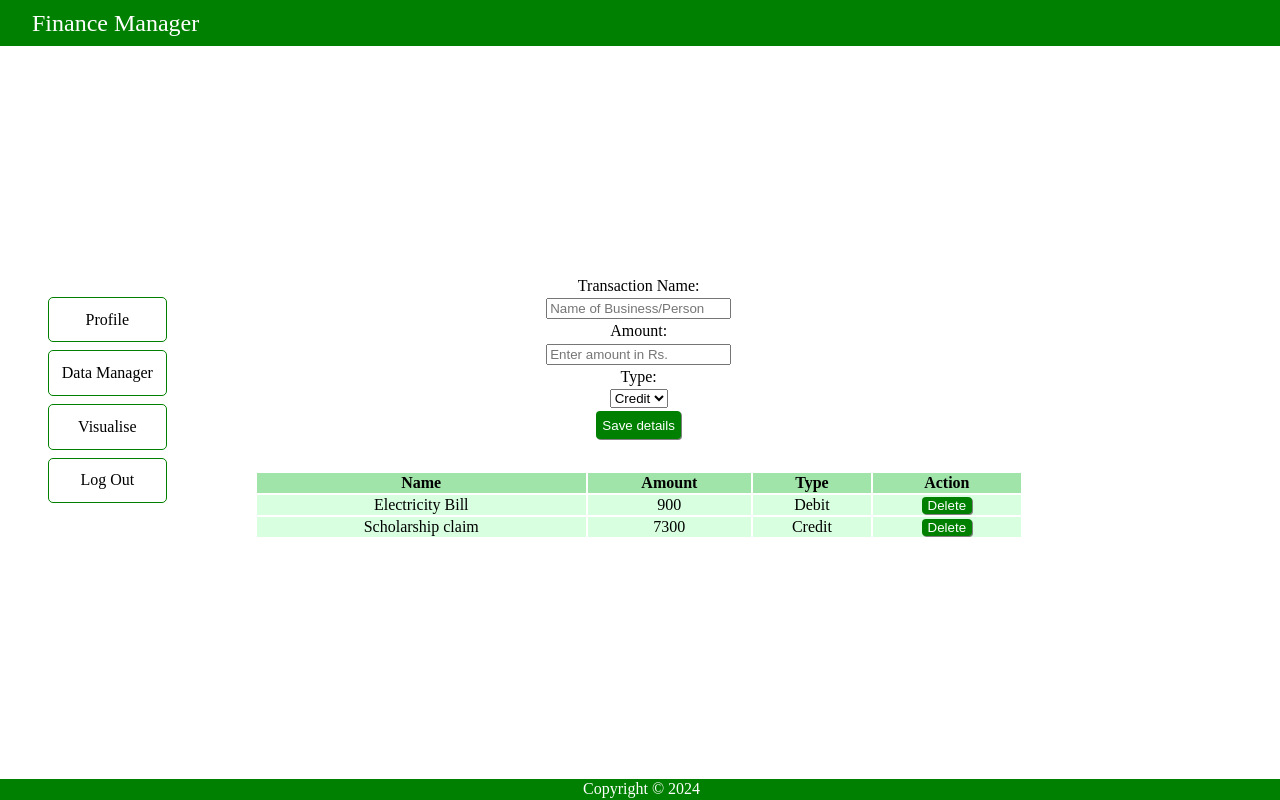
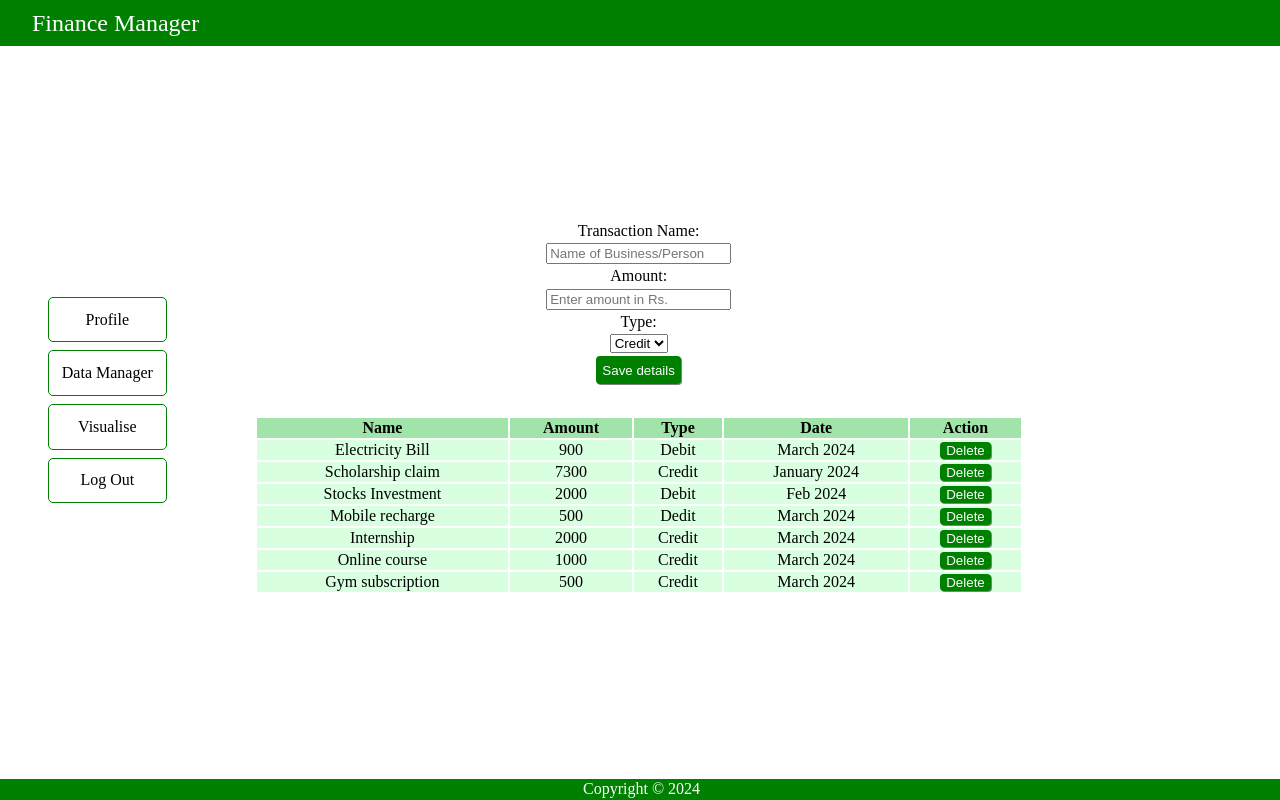
Before and after one commit to singhkailash9/finance-manager, a React (Create React App) app: page / in a window 1280 px wide. Built offline with nearby package versions, Linux system fonts and the light colour scheme.

Commit message:
Update visual component

```diff
--- a/src/Components/UserDetails.tsx
+++ b/src/Components/UserDetails.tsx
@@ -35,6 +35,7 @@ const UserDetails = () => {
                         <th>Name</th>
                         <th>Amount</th>
                         <th>Type</th>
+                        <th>Date</th>
                         <th>Action</th>
                     </tr>
                 </thead>
@@ -43,12 +44,49 @@ const UserDetails = () => {
                         <td>Electricity Bill</td>
                         <td>900</td>
                         <td>Debit</td>
+                        <td>March 2024</td>
                         <td><button onClick={handleDelete}>Delete</button></td>
                     </tr>
                     <tr className="finance-table-data">
                         <td>Scholarship claim</td>
                         <td>7300</td>
                         <td>Credit</td>
+                        <td>January 2024</td>
+                        <td><button onClick={handleDelete}>Delete</button></td>
+                    </tr>
+                    <tr className="finance-table-data">
+                        <td>Stocks Investment</td>
+                        <td>2000</td>
+                        <td>Debit</td>
+                        <td>Feb 2024</td>
+                        <td><button onClick={handleDelete}>Delete</button></td>
+                    </tr>
+                    <tr className="finance-table-data">
+                        <td>Mobile recharge</td>
+                        <td>500</td>
+                        <td>Dedit</td>
+                        <td>March 2024</td>
+                        <td><button onClick={handleDelete}>Delete</button></td>
+                    </tr>
+                    <tr className="finance-table-data">
+                        <td>Internship</td>
+                        <td>2000</td>
+                        <td>Credit</td>
+                        <td>March 2024</td>
+                        <td><button onClick={handleDelete}>Delete</button></td>
+                    </tr>
+                    <tr className="finance-table-data">
+                        <td>Online course</td>
+                        <td>1000</td>
+                        <td>Credit</td>
+                        <td>March 2024</td>
+                        <td><button onClick={handleDelete}>Delete</button></td>
+                    </tr>
+                    <tr className="finance-table-data">
+                        <td>Gym subscription</td>
+                        <td>500</td>
+                        <td>Credit</td>
+                        <td>March 2024</td>
                         <td><button onClick={handleDelete}>Delete</button></td>
                     </tr>
                 </tbody>
--- a/src/Components/Visual.tsx
+++ b/src/Components/Visual.tsx
@@ -1,4 +1,20 @@
 const Visual = ()=> {
+    let data = [
+        {
+            id: 345,
+            transaction: "xyz",
+            amount: 2000,
+            type: "credit",
+            date: "4 march"
+        },
+        {
+            id: 346,
+            transaction: "xyz",
+            amount: 1000,
+            type: "debit",
+            date: "3 march"
+        },
+    ];
     return <div className="visual-container">
         Data Visualization
     </div>
```
